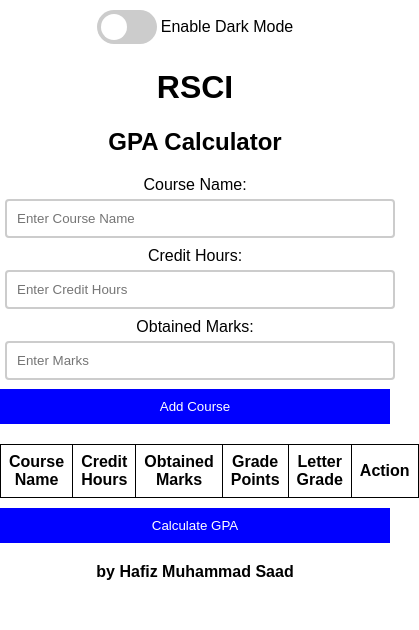
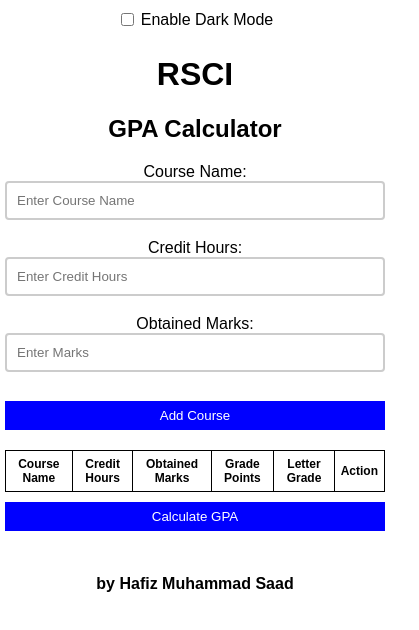
Before and after one commit to itzsaad09/GPA-Calculator, a plain HTML site: page index.html in a window 390 px wide. Shown: the whole page, 419 px wide, since content can reach past the window. Drawn offline with Linux system fonts and the light colour scheme.

Commit message:
Update in Main

```diff
--- a/index.html
+++ b/index.html
@@ -1,10 +1,30 @@
 <!DOCTYPE html>
 <html lang="en">
   <head>
-    <meta charset="UTF-8">
-    <meta name="viewport" content="width=device-width, initial-scale=1.0">
+    <meta charset="UTF-8" />
+    <meta name="viewport" content="width=device-width, initial-scale=1.0" />
     <title>GPA Calculator</title>
     <style>
+      body {
+        font-family: Arial, sans-serif;
+        margin: 0;
+        text-align: center;
+        background-color: #ffffff;
+        color: #000000;
+        transition: background-color 0.3s, color 0.3s;
+      }
+
+      .dark-mode {
+        background-color: #121212;
+        color: #ffffff;
+      }
+
+      .container {
+        max-width: 600px;
+        margin: auto;
+        padding: 20px;
+      }
+
       .input-field {
         border: 2px solid #ccc;
         border-radius: 4px;
@@ -13,32 +33,7 @@
         box-sizing: border-box;
         margin-bottom: 10px;
       }
-        body {
-            font-family: Arial, sans-serif;
-            margin: 0px;
-            text-align: center;
-        }
-        table {
-            width: 100%;
-            margin-top: 20px;
-            border-collapse: collapse;
-        }
-        th, td {
-            border: 1px solid;
-            border-radius: 4px;
-            padding: 8px;
-            text-align: center;
-        }
-        .container {
-            max-width: 600px;
-            margin: auto;
-        }
-        input {
-            padding: 5px;
-            margin: 5px;
-            display: block;
-            width: 100%;
-        }
+
       button {
         margin-top: 10px;
         padding: 10px;
@@ -46,93 +41,96 @@
         color: white;
         border: none;
         cursor: pointer;
-            display: block;
         width: 100%;
       }
+
       button:hover {
         background-color: darkblue;
       }
-        .delete-btn {
-            background-color: red;
-            color: white;
-            border: none;
-            padding: 5px;
-            cursor: pointer;
+
+      table {
+        width: 100%;
+        margin-top: 20px;
+        border-collapse: collapse;
       }
+
+      th,
+      td {
+        border: 1px solid;
+        padding: 8px;
+        text-align: center;
+      }
+
       .grade-a {
         background-color: lightgreen;
       }
+
       .grade-f {
         background-color: lightcoral;
       }
+
       .error {
         color: red;
         font-size: 14px;
         margin-top: -5px;
       }
-        body {
-            font-family: Arial, sans-serif;
-            background-color: #ffffff;
-            color: #000000;
-            transition: background-color 0.3s, color 0.3s;
-            margin: 0px;
-            text-align: center;
-        }
-        .dark-mode {
-            background-color: #121212;
-            color: #ffffff;
-        }
-        .switch {
-            position: relative;
-            display: inline-block;
-            width: 60px;
-            height: 34px;
-        }
-        .switch input {
-            opacity: 0;
-            width: 0;
-            height: 0;
-        }
-        .slider {
-            position: absolute;
-            cursor: pointer;
-            top: 0;
-            left: 0;
-            right: 0;
-            bottom: 0;
-            background-color: #ccc;
-            transition: 0.4s;
-            border-radius: 34px;
-        }
-        .slider:before {
-            position: absolute;
-            content: "";
-            height: 26px;
-            width: 26px;
-            left: 4px;
-            bottom: 4px;
-            background-color: white;
-            transition: 0.4s;
-            border-radius: 50%;
-        }
-        input:checked + .slider {
-            background-color: #2196F3;
-        }
-        input:checked + .slider:before {
-            transform: translateX(26px);
-        }
+
       .toggle-container {
-            display:inline-flex;
+        display: inline-flex;
         align-items: center;
         gap: 4px;
         margin-top: 10px;
       }
+
+      /* Media Queries for Responsive Design */
+      @media (max-width: 1024px) {
+        .container {
+          padding: 15px;
+        }
+
+        button {
+          padding: 9px;
+        }
+      }
+
+      @media (max-width: 768px) {
+        .container {
+          padding: 10px;
+        }
+
+        button {
+          padding: 8px;
+        }
+
+        table {
+          font-size: 14px;
+        }
+      }
+
+      @media (max-width: 480px) {
+        .container {
+          padding: 5px;
+        }
+
+        button {
+          padding: 7px;
+        }
+
+        table {
+          font-size: 12px;
+        }
+
+        th,
+        td {
+          padding: 6px;
+        }
+      }
     </style>
-<!--- <script defer data-domain="green-marijo-26.tiiny.site" src="https://analytics.tiiny.site/js/plausible.js"></script><script type="text/javascript" src="https://tiiny.host/ad-script.js"></script><script defer data-domain="green-marijo-26.tiiny.site" src="https://analytics.tiiny.site/js/plausible.js"></script><script type="text/javascript" src="https://tiiny.host/ad-script.js"></script>--></head>
+  </head>
   <body>
     <div class="toggle-container">
       <label class="switch">
-            <input type="checkbox" id="darkModeToggle">
+        <input type="checkbox" id="darkModeToggle" />
         <span class="slider"></span>
       </label>
       <span>Enable Dark Mode</span>
@@ -142,15 +140,32 @@
       <h2>GPA Calculator</h2>
 
       <label>Course Name:</label>
-        <input type="text" id="courseName" placeholder="Enter Course Name" class="input-field">
+      <input
+        type="text"
+        id="courseName"
+        placeholder="Enter Course Name"
+        class="input-field"
+      />
       <p class="error" id="nameError"></p>
 
       <label>Credit Hours:</label>
-        <input type="number" id="creditHours" placeholder="Enter Credit Hours" min="1" max="4" class="input-field">
+      <input
+        type="number"
+        id="creditHours"
+        placeholder="Enter Credit Hours"
+        min="1"
+        max="4"
+        class="input-field"
+      />
       <p class="error" id="creditError"></p>
 
       <label>Obtained Marks:</label>
-        <input type="number" id="marks" placeholder="Enter Marks" class="input-field">
+      <input
+        type="number"
+        id="marks"
+        placeholder="Enter Marks"
+        class="input-field"
+      />
       <p class="error" id="marksError"></p>
 
       <button onclick="addCourse()">Add Course</button>
@@ -206,7 +221,6 @@
         if (marks >= 52) return { gradePoint: 1.2, letter: "D" };
         if (marks >= 51) return { gradePoint: 1.1, letter: "D" };
         if (marks >= 50) return { gradePoint: 1.0, letter: "D" };
-            if (marks >= 50) return { gradePoint: 1.0, letter: "D" };
         return { gradePoint: 0.0, letter: "F" };
       }
 
@@ -215,27 +229,26 @@
         let credit = parseFloat(document.getElementById("creditHours").value);
         let marks = parseFloat(document.getElementById("marks").value);
 
-
         document.getElementById("nameError").innerText = "";
         document.getElementById("creditError").innerText = "";
         document.getElementById("marksError").innerText = "";
 
-
         let nameRegex = /^[A-Za-z\s]+$/;
         if (!nameRegex.test(name)) {
-                document.getElementById("nameError").innerText = "Course name must contain only letters.";
+          document.getElementById("nameError").innerText =
+            "Course name must contain only letters.";
           return;
         }
 
-
         if (credit < 1 || credit > 4 || isNaN(credit)) {
-                document.getElementById("creditError").innerText = "Credit hours must be between 1 and 4.";
+          document.getElementById("creditError").innerText =
+            "Credit hours must be between 1 and 4.";
           return;
         }
 
-
         if (marks <= 0 || marks > 100 || isNaN(marks)) {
-                document.getElementById("marksError").innerText = "Marks must be greater than 0 and ≤ 100.";
+          document.getElementById("marksError").innerText =
+            "Marks must be greater than 0 and ≤ 100.";
           return;
         }
 
@@ -262,9 +275,10 @@
         let deleteButton = document.createElement("button");
         deleteButton.innerText = "Delete";
         deleteButton.classList.add("delete-btn");
-            deleteButton.onclick = function () { deleteCourse(index); };
+        deleteButton.onclick = function () {
+          deleteCourse(index);
+        };
         deleteCell.appendChild(deleteButton);
-
 
         document.getElementById("courseName").value = "";
         document.getElementById("creditHours").value = "";
@@ -277,8 +291,9 @@
       }
 
       function calculateGPA() {
-            let totalPoints = 0, totalCredits = 0;
-            courses.forEach(course => {
+        let totalPoints = 0,
+          totalCredits = 0;
+        courses.forEach((course) => {
           totalPoints += course.credit * course.gradePoint;
           totalCredits += course.credit;
         });
@@ -286,18 +301,20 @@
         document.getElementById("result").innerText = "GPA: " + gpa;
       }
 
-        const darkModeToggle = document.getElementById('darkModeToggle');
+      const darkModeToggle = document.getElementById("darkModeToggle");
       const body = document.body;
 
-        darkModeToggle.addEventListener('change', function() {
+      darkModeToggle.addEventListener("change", function () {
         if (this.checked) {
-                body.classList.add('dark-mode');
+          body.classList.add("dark-mode");
         } else {
-                body.classList.remove('dark-mode');
+          body.classList.remove("dark-mode");
         }
       });
     </script>
 
-    <footer style="margin-top: 20px; font-weight: bold;">by Hafiz Muhammad Saad</footer>
+    <footer style="margin-top: 20px; font-weight: bold">
+      by Hafiz Muhammad Saad
+    </footer>
   </body>
 </html>
```
Lines whose indentation alone changed are shown as unchanged.
